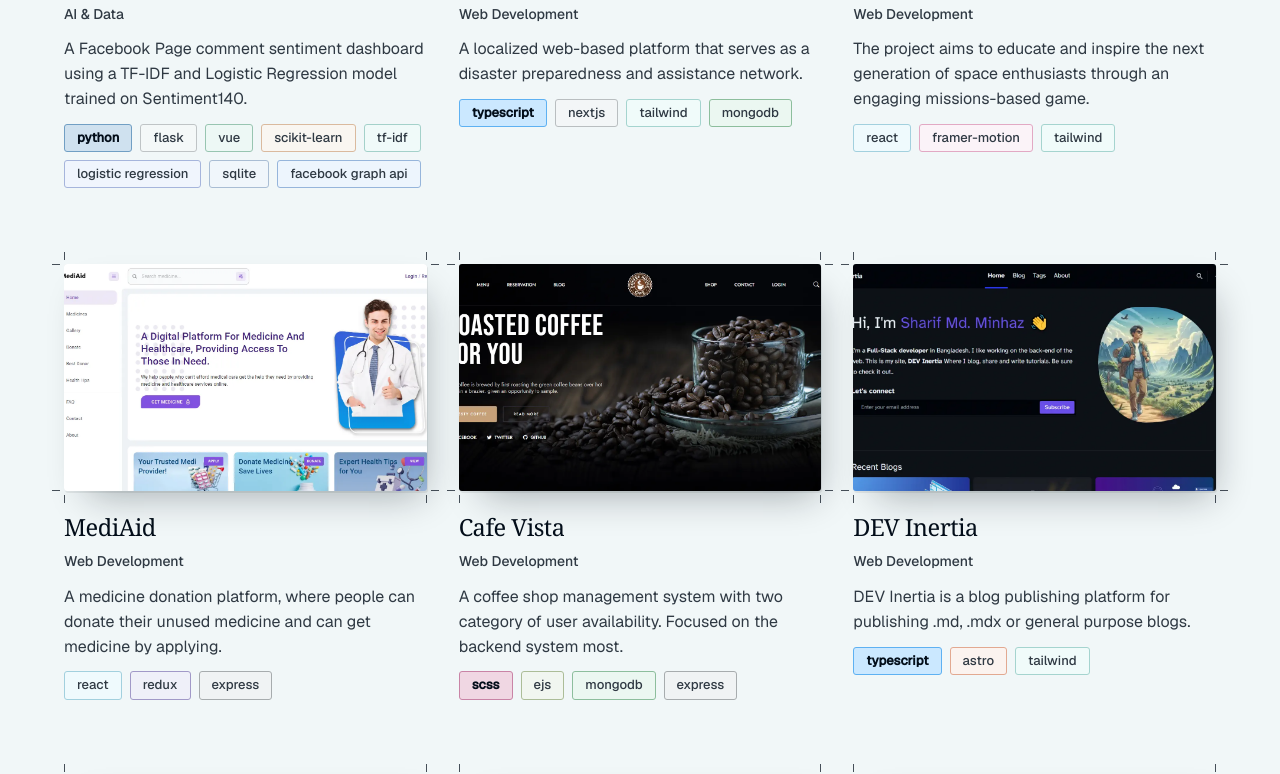
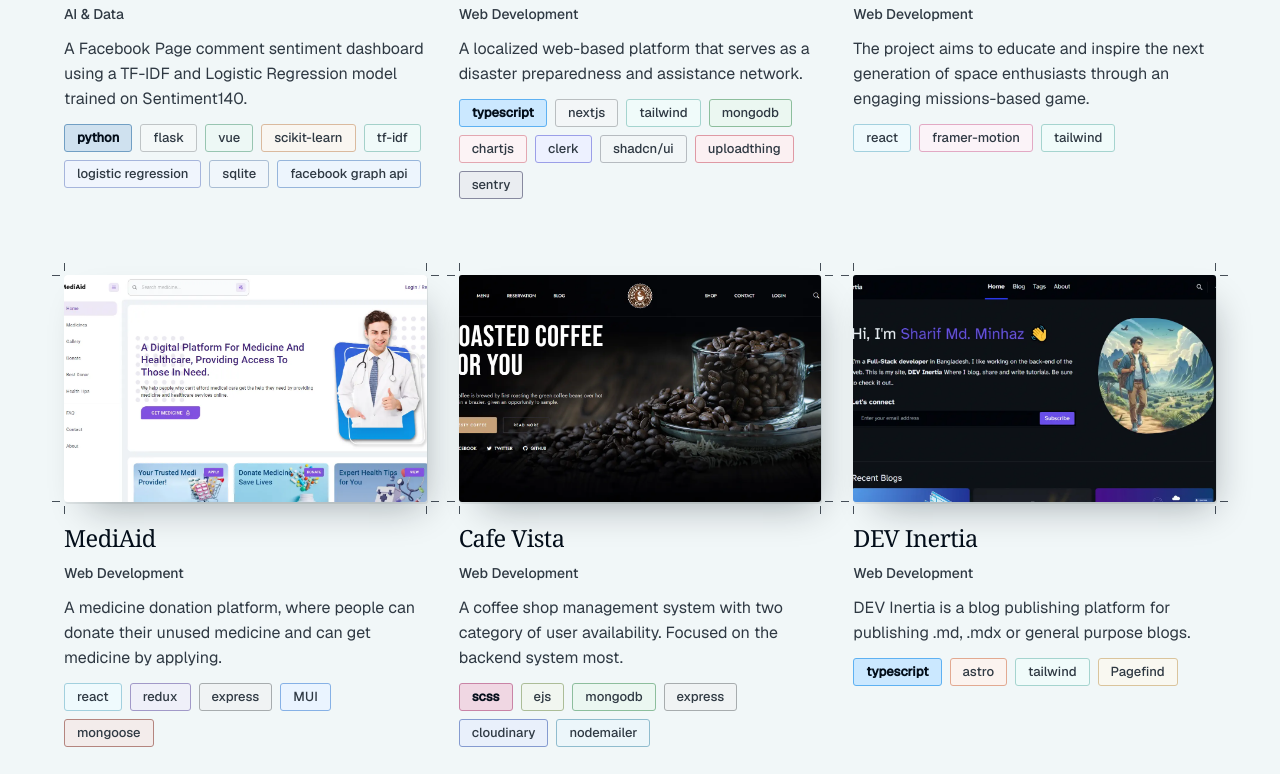
Before and after one commit to Sharif-Minhaz/personal-portfolio-react, a React (Vite) app: page /projects in a window 1280 px wide. Shown: the part 1820-2594 px from the top of the page. Built offline with nearby package versions, Linux system fonts and the light colour scheme; no server answers; a web font is replaced by a local one.

Commit message:
feat: add new tech colors and update project tech stacks for enhanced display

```diff
--- a/src/constants/index.ts
+++ b/src/constants/index.ts
@@ -608,6 +608,17 @@ export const TECH_COLORS = {
 	PRIMEREACT: { name: "primereact", color: "#06b6d4" },
 	STRIPE: { name: "stripe", color: "#635bff" },
 	GOOGLE_AD_MANAGER: { name: "google ad manager", color: "#4285f4" },
+	MUI: { name: "MUI", color: "#007fff" },
+	MONGOOSE: { name: "mongoose", color: "#880000" },
+	CHARTJS: { name: "chartjs", color: "#ff6384" },
+	CLERK: { name: "clerk", color: "#6c47ff" },
+	SHADCN: { name: "shadcn/ui", color: "#a1a1aa" },
+	UPLOADTHING: { name: "uploadthing", color: "#f02e65" },
+	SENTRY: { name: "sentry", color: "#362d59" },
+	CLOUDINARY: { name: "cloudinary", color: "#3448c5" },
+	NODEMAILER: { name: "nodemailer", color: "#22a2c9" },
+	PAGEFIND: { name: "Pagefind", color: "#f7b32b" },
+	IMAGEBB: { name: "ImageBB", color: "#1d8acb" },
 } as const;
 
 // tags shown first and filled in a project's stack: the languages, ahead of frameworks and tools
@@ -1133,6 +1144,11 @@ export const projects: PortfolioProject[] = [
 			{ ...TECH_COLORS.TAILWIND },
 			{ ...TECH_COLORS.TYPESCRIPT },
 			{ ...TECH_COLORS.MONGODB },
+			{ ...TECH_COLORS.CHARTJS },
+			{ ...TECH_COLORS.CLERK },
+			{ ...TECH_COLORS.SHADCN },
+			{ ...TECH_COLORS.UPLOADTHING },
+			{ ...TECH_COLORS.SENTRY },
 		],
 		image: ldpan,
 		devices: deviceShots.ldpan,
@@ -1193,6 +1209,8 @@ export const projects: PortfolioProject[] = [
 			{ ...TECH_COLORS.REACT },
 			{ ...TECH_COLORS.REDUX },
 			{ ...TECH_COLORS.EXPRESS },
+			{ ...TECH_COLORS.MUI },
+			{ ...TECH_COLORS.MONGOOSE },
 		],
 		image: mediaid,
 		devices: deviceShots.mediaid,
@@ -1224,11 +1242,13 @@ export const projects: PortfolioProject[] = [
 			{ ...TECH_COLORS.MONGODB },
 			{ ...TECH_COLORS.EXPRESS },
 			{ ...TECH_COLORS.SCSS },
+			{ ...TECH_COLORS.CLOUDINARY },
+			{ ...TECH_COLORS.NODEMAILER },
 		],
 		image: coffee,
 		devices: deviceShots.cafeVista,
 		source_code_link: "https://github.com/Sharif-Minhaz/Cafe-Vista",
-		live_link: "https://coffee-shop-xrhs.onrender.com/",
+		live_link: "https://cafevista.minhaz.bond",
 	},
 	{
 		slug: "dev-inertia",
@@ -1253,6 +1273,7 @@ export const projects: PortfolioProject[] = [
 			{ ...TECH_COLORS.ASTRO },
 			{ ...TECH_COLORS.TAILWIND },
 			{ ...TECH_COLORS.TYPESCRIPT },
+			{ ...TECH_COLORS.PAGEFIND },
 		],
 		image: devInertia,
 		devices: deviceShots.devInertia,
@@ -1276,6 +1297,7 @@ export const projects: PortfolioProject[] = [
 			{ ...TECH_COLORS.FIREBASE },
 			{ ...TECH_COLORS.EXPRESS },
 			{ ...TECH_COLORS.REACT },
+			{ ...TECH_COLORS.IMAGEBB },
 		],
 		image: treker,
 		devices: deviceShots.treker,
```
